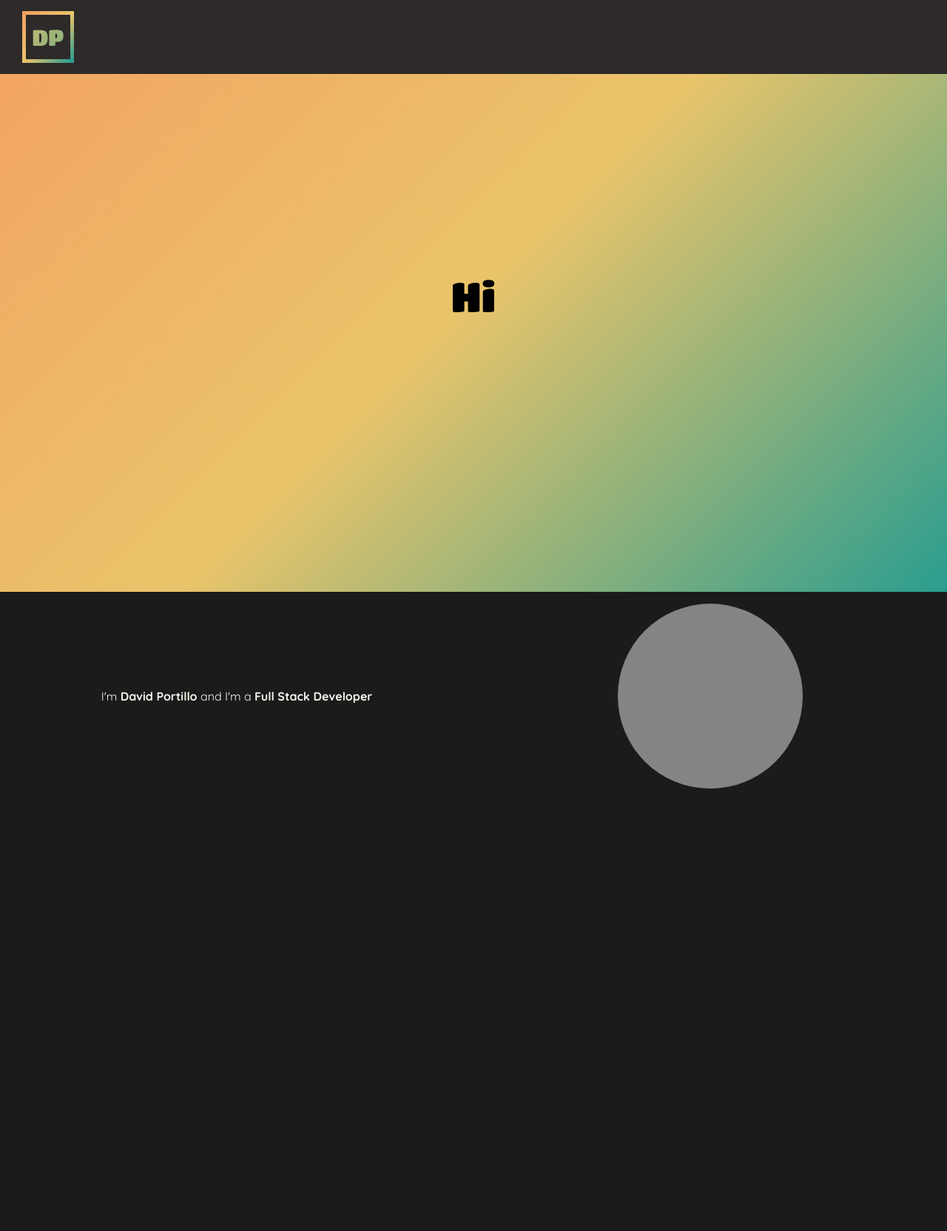
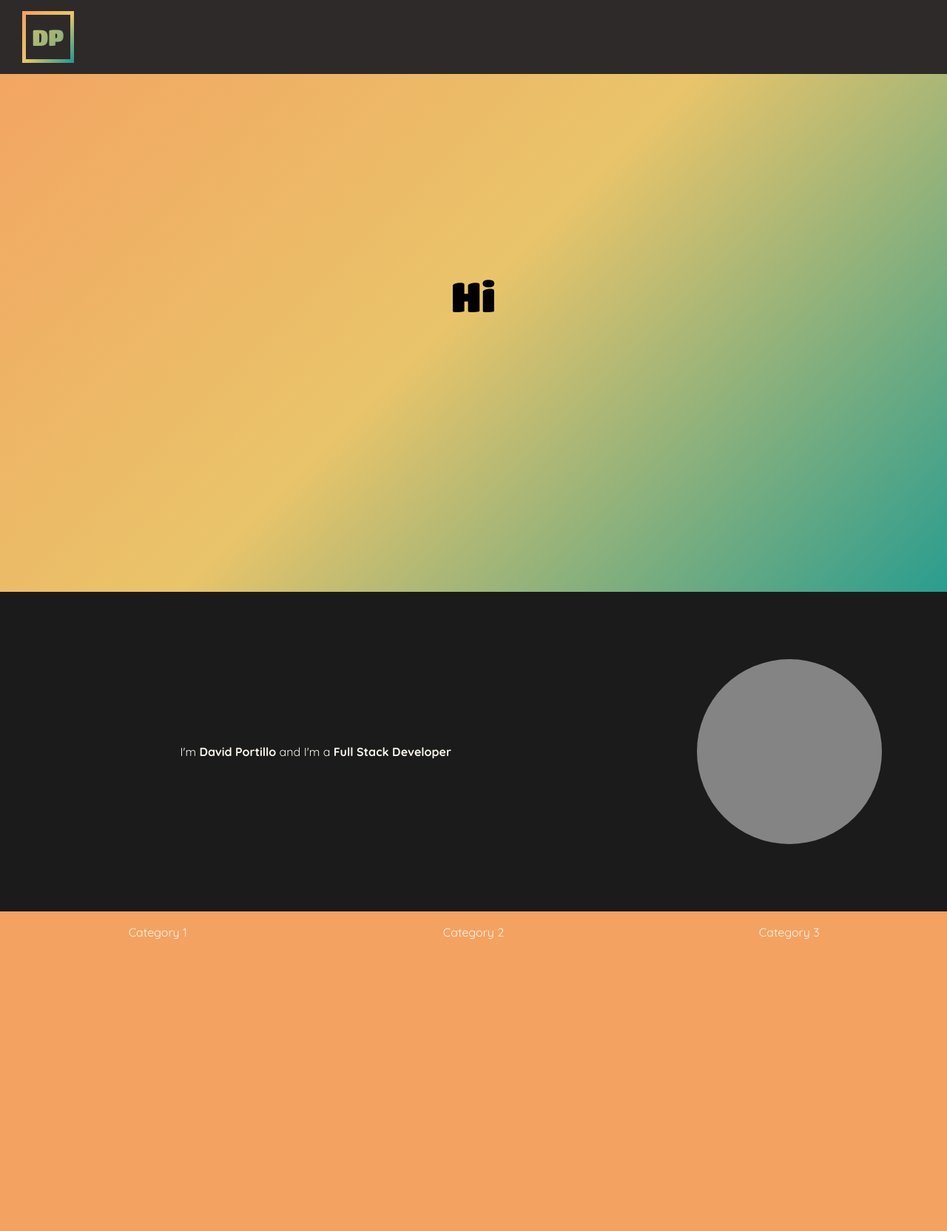
Before and after one commit to David-Portillo/cv, a PHP site: page / in a window 1280 px wide. Shown: the whole page at 74% size. Before the commit the page ends 1066 px from the top, so only its background shows below. Run offline with PHP 8.4, Linux system fonts and the light colour scheme; style sheets or scripts are compiled from the project's sources; grey boxes are pictures that could not be loaded.

Commit message:
testing style

```diff
--- a/src/index.html
+++ b/src/index.html
@@ -35,6 +35,10 @@
           <div class="photo-img"></div>
           <div class="text-content"></div>
         </div>
+
+        <div class="skill-grid-area-1 text-content">Category 1</div>
+        <div class="skill-grid-area-2 text-content">Category 2</div>
+        <div class="skill-grid-area-3 text-content">Category 3</div>
       </div>
     </main>
 
--- a/src/scss/main.scss
+++ b/src/scss/main.scss
@@ -127,7 +127,10 @@ main .grid-container {
   grid-template-areas:
     "hero"
     "photo"
-    "about";
+    "about"
+    "skill-cat-1"
+    "skill-cat-2"
+    "skill-cat-3";
 
   .hero-banner-grid-area {
     font-size: 3.5em;
@@ -144,13 +147,16 @@ main .grid-container {
   .about-grid-area {
     display: flex;
     justify-content: center;
-    align-items: center;
+    align-items: baseline;
     grid-area: about;
     padding: 1em;
+    height: 30vh;
+    text-align: center;
   }
 
   .photo-grid-area {
     grid-area: photo;
+    height: 30vh;
     padding: 1em;
     display: flex;
     justify-content: center;
@@ -170,6 +176,28 @@ main .grid-container {
       -moz-border-radius: 50%;
     }
   }
+
+  .skill-grid-area-1 {
+    grid-area: skill-cat-1;
+    background-color: #f4a261;
+  }
+  .skill-grid-area-2 {
+    grid-area: skill-cat-2;
+    background-color: #f4a261;
+  }
+  .skill-grid-area-3 {
+    grid-area: skill-cat-3;
+    background-color: #f4a261;
+  }
+
+  .skill-grid-area-1,
+  .skill-grid-area-2,
+  .skill-grid-area-3 {
+    padding: 1em;
+    display: flex;
+    justify-content: center;
+    height: 50vh;
+  }
 }
 
 @import "./media-queries.scss";
--- a/src/scss/media-queries.scss
+++ b/src/scss/media-queries.scss
@@ -1,7 +1,14 @@
 @media only screen and (min-width: 545px) {
   main .grid-container {
-    grid-template-columns: 1fr 1fr;
-    grid-template-areas: "hero hero" "about photo";
+    grid-template-columns: 1fr 1fr 1fr;
+    grid-template-areas: "hero hero hero" "about about photo" "skill-cat-1 skill-cat-2 skill-cat-3";
+  }
+  main .grid-container .about-grid-area {
+    height: 50vh;
+    align-items: center;
+  }
+  main .grid-container .photo-grid-area {
+    height: 50vh;
   }
 }
 
```
